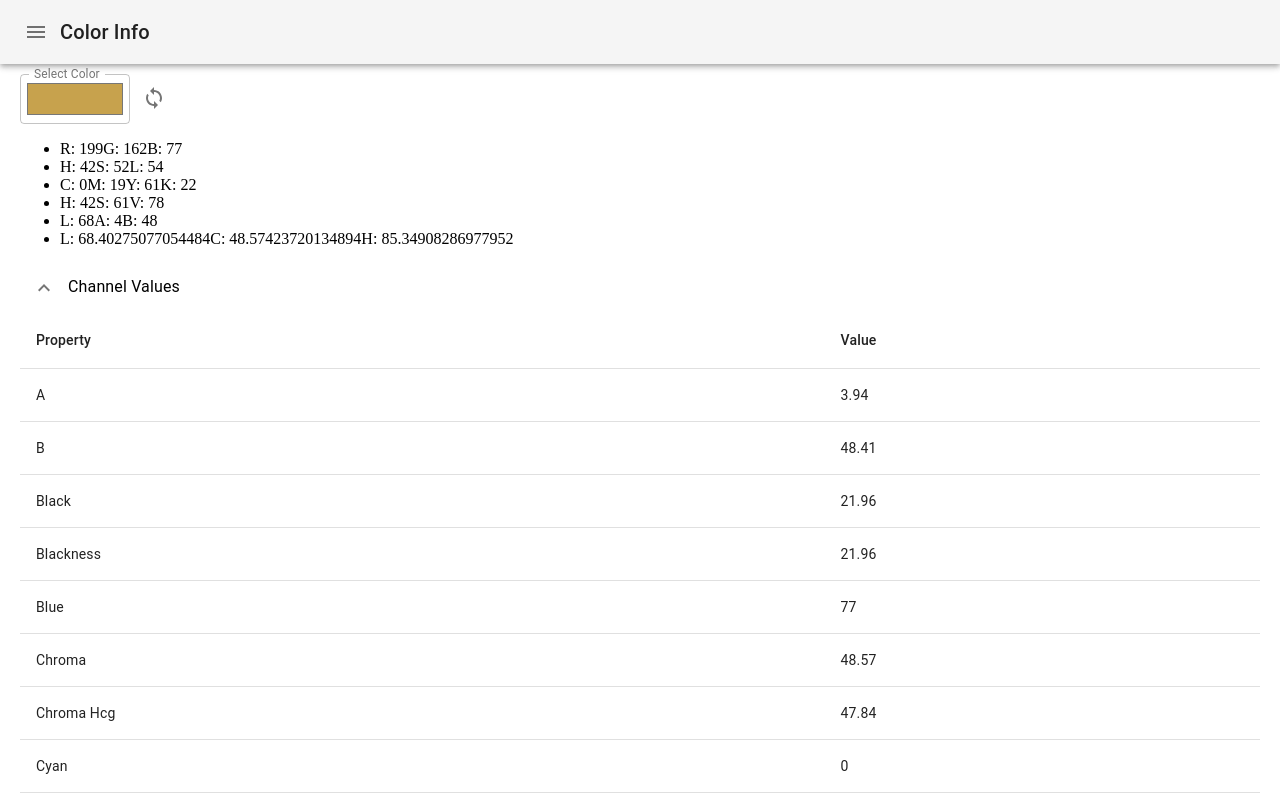
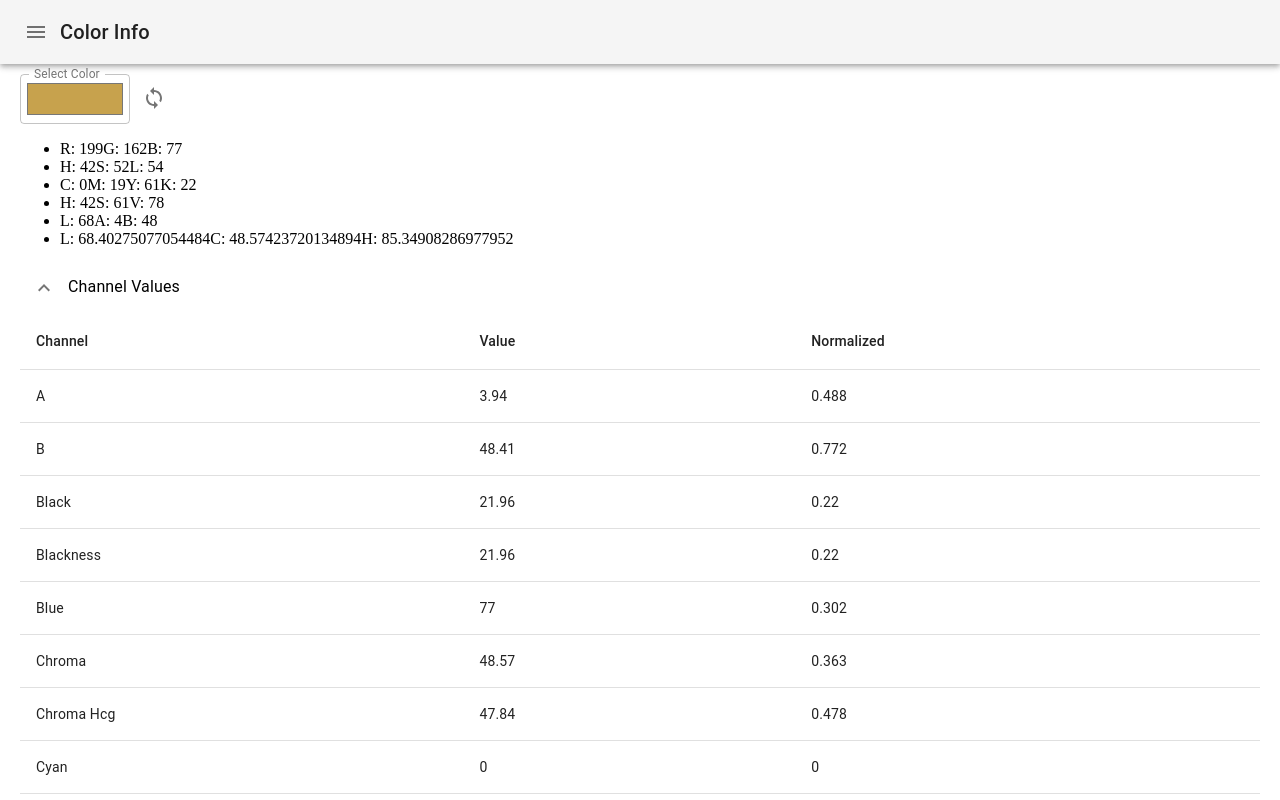
Before and after one commit to lindapaiste/color-studies, a React (Create React App) app: page /info in a window 1280 px wide. Shown: the top 800 px of the page. Built offline with nearby package versions, Linux system fonts and the light colour scheme.

Commit message:
added sort to table

```diff
--- a/src/App.tsx
+++ b/src/App.tsx
@@ -202,7 +202,9 @@ export const Body = () => {
       ))}
       <Route exact path="/">
         <TopMenu currentTitle="Home" currentPath="/" />
-        <Home />
+        <div className="content">
+          <Home />
+        </div>
       </Route>
     </Switch>
   );
--- a/src/classifier/TestBoundaries.tsx
+++ b/src/classifier/TestBoundaries.tsx
@@ -12,6 +12,7 @@ import {
   accessorKey,
   accessorTitle
 } from "../spacesChannels/accessorConversion";
+import { Title } from "../sharedComponents/ui/Title";
 
 /**
  * based on the selected group name, calculates a boundary model for every property
@@ -44,10 +45,11 @@ export const TestBoundaries = () => {
 
   return (
     <div>
-      <SelectGroup value={group} onChange={setGroup} />
+      <Title>Boundaries for {group}</Title>
+      <SelectGroup value={group} onChange={setGroup} label="Select" />
       {models.map(({ accessor, model }) => (
         <div key={accessorKey(accessor)}>
-          <h3>{accessorTitle(accessor)}</h3>
+          <Title importance="h3">{accessorTitle(accessor)}</Title>
           <div>
             {model.isGreater ? "Greater" : "Less"} than {round(model.cutoff, 2)}
           </div>
--- a/src/sharedComponents/color/RenderColorInfo.tsx
+++ b/src/sharedComponents/color/RenderColorInfo.tsx
@@ -5,7 +5,11 @@ import { ColorSpaceName, ChannelName } from "../../spacesChannels/types";
 import { CHANNEL_NAMES } from "../../spacesChannels/channelMaxes";
 import { nameToAccessor } from "../../spacesChannels/accessorConversion";
 import { ValuesTable } from "../ui/ValuesTable";
+import { DataTable } from "../ui/DataTable";
 import { Accordian } from "../ui/Accordian";
+import startCase from "lodash/startCase";
+import round from "lodash/round";
+import { normalize } from "../../spacesChannels/channelMaxes";
 
 export interface Props {
   color: I_ColorAdapter | string;
@@ -53,8 +57,22 @@ export const RenderColorInfo = (props: Props) => {
 /**
  * just the table, not the accordian
  */
-export const ChannelValuesTable = ({ color }: { color: I_ColorAdapter }) => (
+export const _ChannelValuesTable = ({ color }: { color: I_ColorAdapter }) => (
   <ValuesTable
     data={CHANNEL_NAMES.map(name => [name, color.get(nameToAccessor(name))])}
   />
 );
+
+export const ChannelValuesTable = ({ color }: { color: I_ColorAdapter }) => (
+  <DataTable
+    labels={["Channel", "Value", "Normalized"]}
+    rows={CHANNEL_NAMES.map(name => {
+      const value = color.get(nameToAccessor(name));
+      return [
+        startCase(name),
+        round(value, 2),
+        round(normalize(value, name), 3)
+      ];
+    })}
+  />
+);
--- a/src/sharedComponents/ui/DataTable.tsx
+++ b/src/sharedComponents/ui/DataTable.tsx
@@ -1,9 +1,11 @@
-import React, { ReactNode } from "react";
+import React, { ReactNode, useState, useMemo } from "react";
 import Table from "@material-ui/core/Table";
 import TableBody from "@material-ui/core/TableBody";
 import TableCell from "@material-ui/core/TableCell";
 import TableHead from "@material-ui/core/TableHead";
 import TableRow from "@material-ui/core/TableRow";
+import TableSortLabel from "@material-ui/core/TableSortLabel";
+import sortBy from "lodash/sortBy";
 
 /**
  * TODO: add sorting
@@ -41,10 +43,18 @@ export const DataTable = <CF extends ReactNode, LF extends ReactNode>({
   getRowKey = (_, i) => i,
   getColumnKey = (label, i) => maybeToKey(label) || i
 }: Props<CF, LF>) => {
+  const [isDesc, setIsDesc] = useState(false);
+  const [sortColumn, setSortColumn] = useState(-1);
+
   const getCellKey = (i: number) => {
     if (!!labels && !!labels[i]) return getColumnKey(labels[i], i);
     else return i;
   };
+
+  const _sorted = useMemo(() => {
+    const ordered = sortBy(rows, row => row[sortColumn]);
+    return isDesc ? ordered.reverse() : ordered;
+  }, [isDesc, sortColumn, rows]);
 
   return (
     <Table>
@@ -57,14 +67,27 @@ export const DataTable = <CF extends ReactNode, LF extends ReactNode>({
                 scope="col"
                 key={getColumnKey(label, i)}
               >
-                {label}
+                <TableSortLabel
+                  active={sortColumn === i}
+                  direction={sortColumn === i && isDesc ? "desc" : "asc"}
+                  onClick={() => {
+                    if (sortColumn === i) {
+                      setIsDesc(!isDesc);
+                    } else {
+                      setIsDesc(false);
+                      setSortColumn(i);
+                    }
+                  }}
+                >
+                  {label}
+                </TableSortLabel>
               </TableCell>
             ))}
           </TableRow>
         </TableHead>
       )}
       <TableBody>
-        {rows.map((row, i) => (
+        {_sorted.map((row, i) => (
           <TableRow key={getRowKey(row, i)}>
             {row.map((value, i) => (
               <TableCell key={getCellKey(i)}>{value}</TableCell>
--- a/src/spacesChannels/channelMaxes.ts
+++ b/src/spacesChannels/channelMaxes.ts
@@ -5,20 +5,29 @@ import {
   FixedMaxChannel,
   _Maximum,
   _VariableMax,
-    VariableMaxChannel, ChannelMaxObject, I_Range
+  VariableMaxChannel,
+  ChannelMaxObject,
+  I_Range
 } from "./types";
-import {typedKeys} from "../util";
+import { typedKeys } from "../util";
 
-export const isFixedMaxChannel = (channel: ChannelName): channel is FixedMaxChannel => {
-    return typeof STANDARD_MAXES[channel] === 'number' || ! getMaxObject(channel).isVariable;
+export const isFixedMaxChannel = (
+  channel: ChannelName
+): channel is FixedMaxChannel => {
+  return (
+    typeof STANDARD_MAXES[channel] === "number" ||
+    !getMaxObject(channel).isVariable
+  );
 };
 
-export const isVariableMaxChannel = (channel: ChannelName): channel is VariableMaxChannel => {
+export const isVariableMaxChannel = (
+  channel: ChannelName
+): channel is VariableMaxChannel => {
   return !isFixedMaxChannel(channel);
 };
 
 export const isFixedMaximum = (max: _Maximum): max is number => {
-    return typeof max === 'number'
+  return typeof max === "number";
 };
 
 export const isVariableMaximum = (max: _Maximum): max is _VariableMax => {
@@ -34,20 +43,21 @@ export function standardMax(channel: ChannelName, color: ChannelName extends Var
 */
 
 export type ChannelMaxes = {
-    [K in ChannelName]-?: number | ( Partial<ChannelMaxObject> & {max: number});
+  [K in ChannelName]-?: number | (Partial<ChannelMaxObject> & { max: number })
 };
 
-const STANDARD_MAXES: ChannelMaxes = { //note: chroma uses 1 max for cmyk while color-convert uses 100
+const STANDARD_MAXES: ChannelMaxes = {
+  //note: chroma uses 1 max for cmyk while color-convert uses 100
   red: 255,
   green: 255,
   blue: 255,
   hue: {
     max: 360,
-        isLooped: true,
+    isLooped: true
   },
   hueLch: {
     max: 360,
-        isLooped: true,
+    isLooped: true
   },
   saturationHsl: 100,
   saturationHsv: 100,
@@ -64,11 +74,12 @@ const STANDARD_MAXES: ChannelMaxes = { //note: chroma uses 1 max for cmyk while
   z: 109,
   luminosity: {
     max: 100,
-        isVariable: true,
+    isVariable: true
   },
-    luminance: { //hard max at 100, but cannot always reach 100 without changing hue
+  luminance: {
+    //hard max at 100, but cannot always reach 100 without changing hue
     max: 100,
-        isVariable: true,
+    isVariable: true
   },
   intensity: 100,
   chroma: 133.9,
@@ -76,45 +87,62 @@ const STANDARD_MAXES: ChannelMaxes = { //note: chroma uses 1 max for cmyk while
   a: {
     max: 98.25,
     min: -86,
-        isVariable: true,
+    isVariable: true
   },
   b: {
     max: 94.5,
     min: -108,
-        isVariable: true,
+    isVariable: true
   },
-    grayness: 100,
+  grayness: 100
 };
 
 export const CHANNEL_NAMES = typedKeys(STANDARD_MAXES).sort();
 
-export const getMaxObject = (channel: ChannelName): ChannelMaxObject & I_Range => {
+export const getMaxObject = (
+  channel: ChannelName
+): ChannelMaxObject & I_Range => {
   const max = STANDARD_MAXES[channel];
   const defaults = {
     min: 0,
     isVariable: false,
-      isLooped: false,
+    isLooped: false
   };
-  if ( typeof max === "number" ) {
+  if (typeof max === "number") {
     return {
       ...defaults,
-          max,
-      }
-  } else return {
+      max
+    };
+  } else
+    return {
       ...defaults,
-      ...max,
+      ...max
     };
 };
 
-export const getMaxOrFormula = <C extends ChannelName>(channel: C): _ChannelMax<C> => {
+export const getMaxOrFormula = <C extends ChannelName>(
+  channel: C
+): _ChannelMax<C> => {
   return STANDARD_MAXES[channel] as _ChannelMax<C>; //don't know why this "as" is needed, but it is
 };
 
-export const getMax = (channel: FixedMaxChannel): number => {
+export const getMax = (channel: ChannelName): number => {
   return getMaxObject(channel).max;
 };
 
+export const getMin = (channel: ChannelName): number => {
+  return getMaxObject(channel).min || 0;
+};
 
 export const isChannelName = (name: any): name is ChannelName => {
-    return typeof name === "string" && STANDARD_MAXES.hasOwnProperty( name );
-}
+  return typeof name === "string" && STANDARD_MAXES.hasOwnProperty(name);
+};
+
+/**
+ * transforms into a number from 0 to 1
+ * where 0 and 1 are the total min and max for the channel (not the limits for this color)
+ */
+export const normalize = (value: number, channel: ChannelName): number => {
+  const { min, max } = getMaxObject(channel);
+  return (value - min) / (max - min);
+};
```
Lines whose indentation alone changed are shown as unchanged.
